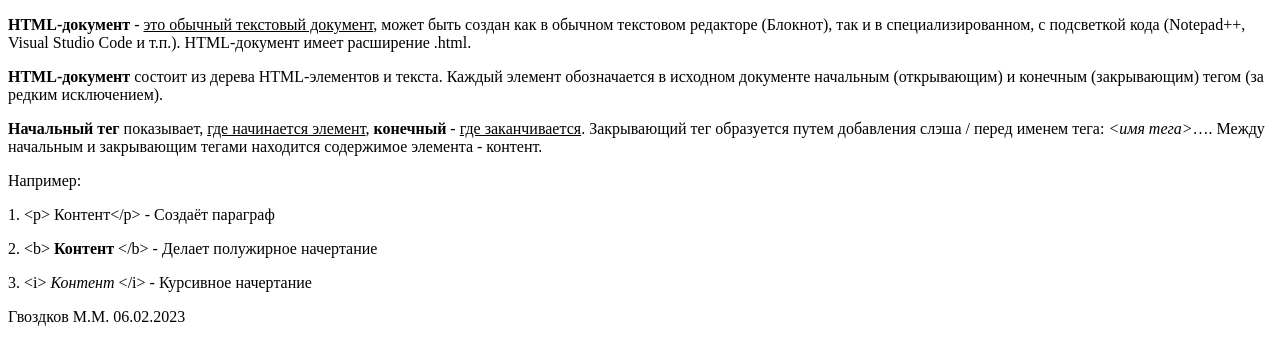
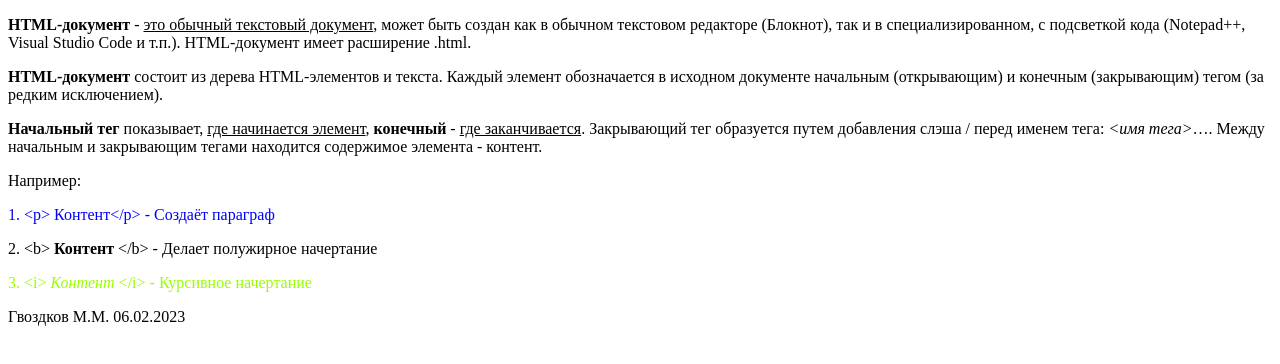
Before and after one commit to GvozdkovMichael/Gvozdkov-base-html, a plain HTML site: page base-html/index.html in a window 1280 px wide. Drawn offline with Linux system fonts and the light colour scheme.

Commit message:
feat: commit 2

```diff
--- a/base-html/index.html
+++ b/base-html/index.html
@@ -15,9 +15,9 @@
 <p><b>Начальный тег</b> показывает, <u>где начинается элемент</u>, <b>конечный</b> - <u>где заканчивается</u>. Закрывающий тег образуется
 путем добавления слэша / перед именем тега: <i><имя тега></i>…<i></имя тегa></i>. Между начальным и закрывающим тегами находится содержимое элемента - контент.</p>
 Например:
-<p>1. &lt;p&gt; Контент&lt;/p&gt; - Создаёт параграф</p>
-<p>2. &lt;b&gt; <b>Контент</b> &lt;/b&gt; - Делает полужирное начертание</p>
-<p>3. &lt;i&gt; <i>Контент</i> &lt;/i&gt; - Курсивное начертание</p>
+<p style="color: blue;">1. &lt;p&gt; Контент&lt;/p&gt; - Создаёт параграф</p>
+<p><span style="baclground: #ff0000;">2. &lt;b&gt; <b>Контент</b> &lt;/b&gt; - Делает полужирное начертание</p></span>
+<p style="color: rgb(153, 255, 0);">3. &lt;i&gt; <i>Контент</i> &lt;/i&gt; - Курсивное начертание</p>
 <p>Гвоздков М.М. 06.02.2023</p>
 </body>
 </html>
```
